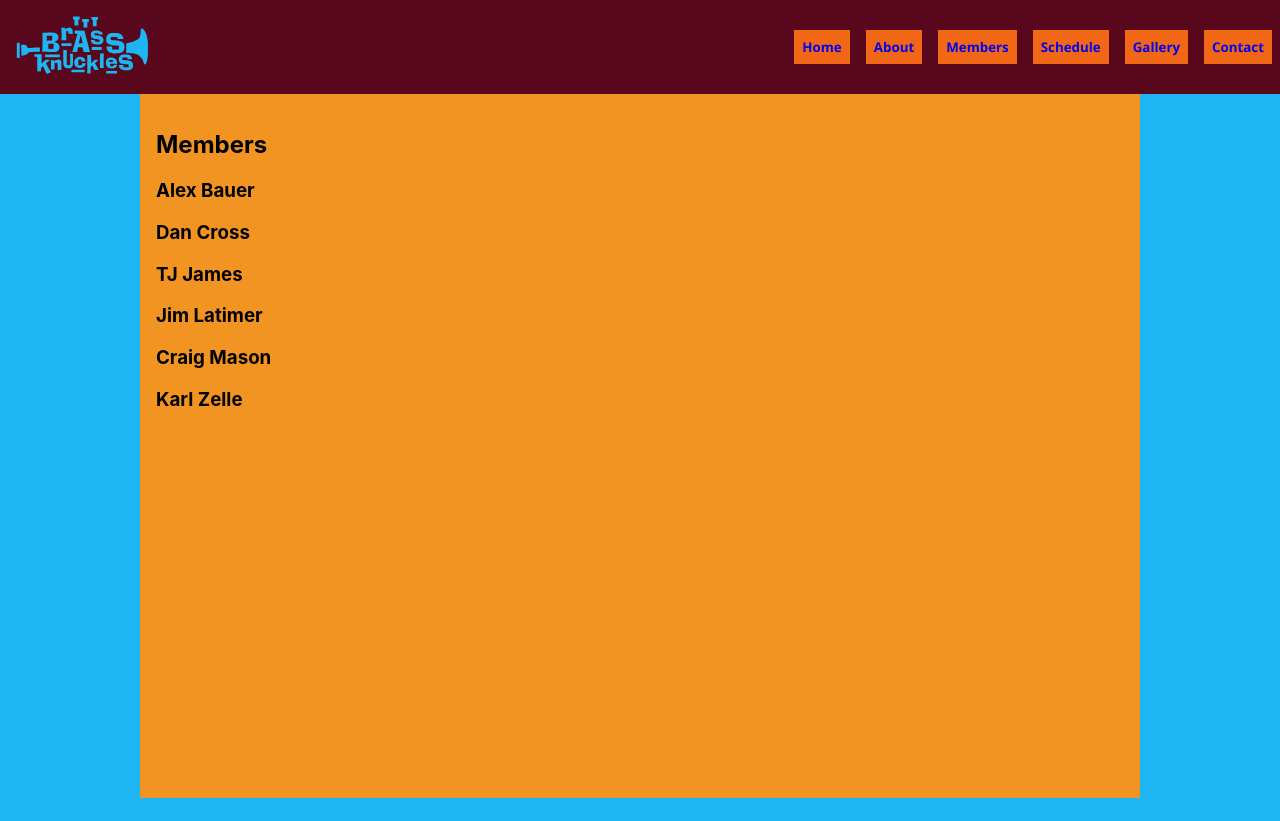
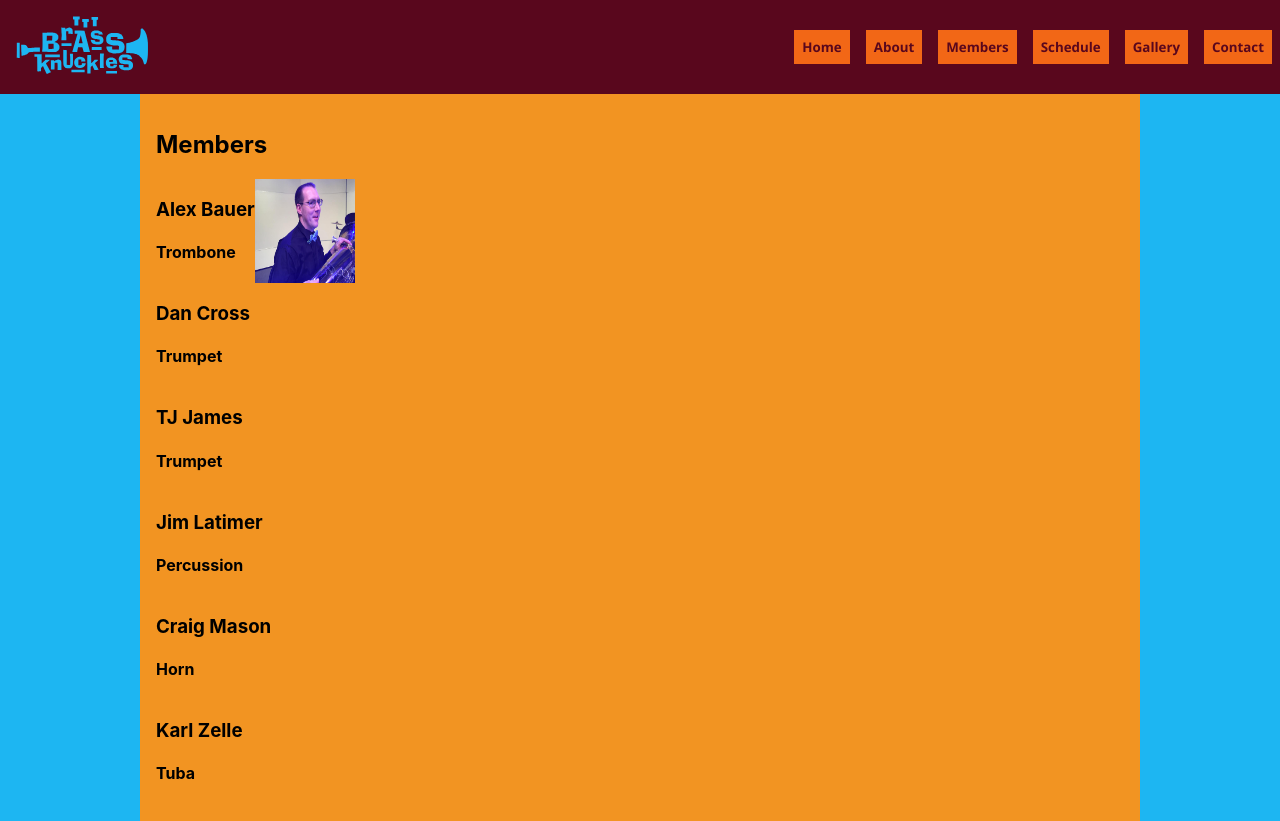
Before and after one commit to jamestw13/brass-knuckles, a React (Create React App) app: page /members in a window 1280 px wide. Before the commit the page ends 800 px from the top, so only its background shows below. Built offline with nearby package versions, Linux system fonts and the light colour scheme; no server answers.

Commit message:
updated layout

```diff
--- a/src/App.css
+++ b/src/App.css
@@ -23,6 +23,7 @@ nav {
 
 a {
   text-decoration: none;
+  color: #59071d;
 }
 
 .logo {
@@ -33,7 +34,7 @@ a {
 
 h1 {
   margin: 0.5rem;
-  color: #f26716;
+  color: #d90416;
 }
 
 button {
@@ -53,6 +54,23 @@ main {
   background-color: #f29422;
   min-height: 88vh;
   padding: 1rem;
+}
+
+.member {
+  display: -webkit-box;
+  display: -ms-flexbox;
+  display: flex;
+}
+
+.event-row {
+  display: -ms-grid;
+  display: grid;
+  -ms-grid-columns: 1fr 1fr 1fr 1fr;
+      grid-template-columns: 1fr 1fr 1fr 1fr;
+}
+
+.member-image {
+  width: 100px;
 }
 
 .gallery-box {
@@ -88,11 +106,4 @@ main {
   -o-object-position: center;
      object-position: center;
 }
-
-.event-row {
-  display: -ms-grid;
-  display: grid;
-  -ms-grid-columns: 1fr 1fr 1fr 1fr;
-      grid-template-columns: 1fr 1fr 1fr 1fr;
-}
 /*# sourceMappingURL=App.css.map */
--- a/src/pages/Home.js
+++ b/src/pages/Home.js
@@ -8,8 +8,6 @@ function formatDate(dateString) {
 }
 
 function Home({ scheduleData }) {
-  console.log('full: ', scheduleData);
-
   function getUpcomingEvents(item) {
     const eventDate = new Date(item.date);
     const currentDate = new Date();
@@ -20,26 +18,24 @@ function Home({ scheduleData }) {
     getUpcomingEvents(item)
   );
 
-  console.log('upcoming: ', upcomingSchedule);
-
   return (
     <>
       <h1>Brass Knuckles Quintet and Percussion</h1>
-      <section style={{ display: 'flex' }}>
-        <div>
-          <p>
-            Brass Knuckles is a five to six piece brass ensemble proudly
-            centered in Madison, Wisconsin. The group is extremely versatile,
-            playing music of many different styles to suit the diverse events
-            they are called to perform. From renaissance madrigals to dixieland,
-            Bach fugues to contemporary pop charts, Brass Knuckles delights
-            their audiences.
-          </p>
-          <p>
-            <Link to='/about'>Learn More</Link>
-          </p>
-        </div>
-        <div>photos</div>
+      <section>
+        <p>
+          Brass Knuckles is a five to six piece brass ensemble proudly centered
+          in Madison, Wisconsin. The group is extremely versatile, playing music
+          of many different styles to suit the diverse events they are called to
+          perform. From renaissance madrigals to dixieland, Bach fugues to
+          contemporary pop charts, Brass Knuckles delights their audiences.
+        </p>
+        <p>
+          <Link to='/about'>Learn More</Link>
+        </p>
+      </section>
+
+      <section>
+        <h2>photos</h2>
       </section>
 
       <section>
--- a/src/pages/Members.js
+++ b/src/pages/Members.js
@@ -7,22 +7,41 @@ function About() {
       <h2>Members</h2>
 
       <article className='member'>
+        <div>
           <h3>Alex Bauer</h3>
+          <h4>Trombone</h4>
+        </div>
+        <img className='member-image' src={require(`../assets/images/1.jpg`)} />
       </article>
       <article className='member'>
+        <div>
           <h3>Dan Cross</h3>
+          <h4>Trumpet</h4>
+        </div>
       </article>
       <article className='member'>
+        <div>
           <h3>TJ James</h3>
+          <h4>Trumpet</h4>
+        </div>
       </article>
       <article className='member'>
+        <div>
           <h3>Jim Latimer</h3>
+          <h4>Percussion</h4>
+        </div>
       </article>
       <article className='member'>
+        <div>
           <h3>Craig Mason</h3>
+          <h4>Horn</h4>
+        </div>
       </article>
       <article className='member'>
+        <div>
           <h3>Karl Zelle</h3>
+          <h4>Tuba</h4>
+        </div>
       </article>
     </section>
   );
--- a/src/scss/App.scss
+++ b/src/scss/App.scss
@@ -22,6 +22,7 @@ nav {
 
 a {
   text-decoration: none;
+  color: $maroon;
 }
 
 .logo {
@@ -32,7 +33,7 @@ a {
 
 h1 {
   margin: 0.5rem;
-  color: $orange;
+  color: $red;
 }
 
 button {
@@ -54,6 +55,27 @@ main {
   min-height: 88vh;
   padding: 1rem;
 }
+
+// HOME
+
+// ABOUT
+
+// MEMBERS
+.member {
+  display: flex;
+}
+
+// SCHEDULE
+.event-row {
+  display: grid;
+  grid-template-columns: 1fr 1fr 1fr 1fr;
+}
+
+.member-image {
+  width: 100px;
+}
+
+// GALLERY
 
 .gallery-box {
   display: flex;
@@ -78,10 +100,3 @@ main {
   object-fit: none;
   object-position: center;
 }
-
-// SCHEDULE
-
-.event-row {
-  display: grid;
-  grid-template-columns: 1fr 1fr 1fr 1fr;
-}
```
Also changed, not shown: 1 other file (tests, documents, lock files or other folders). Lines whose indentation alone changed are shown as unchanged.
